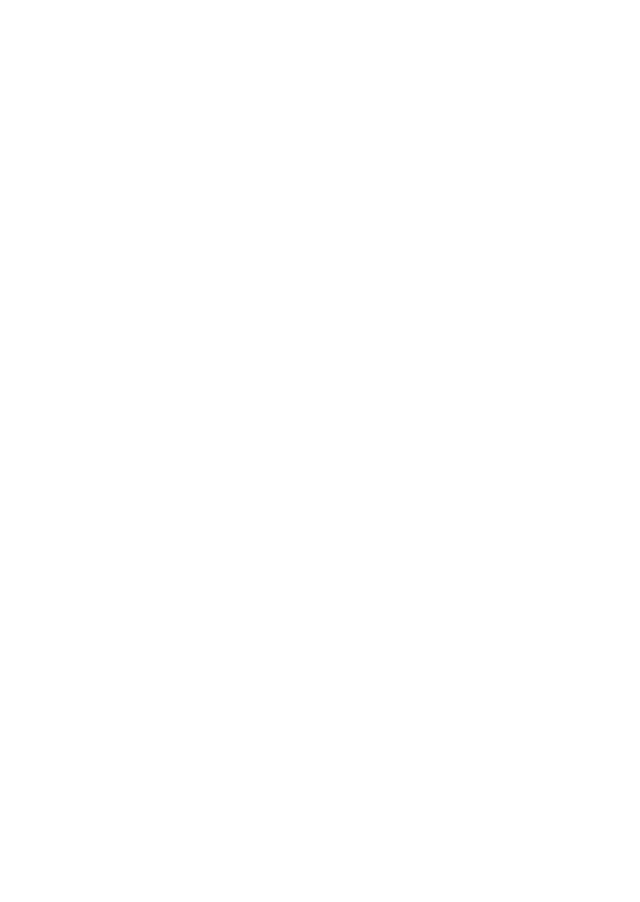
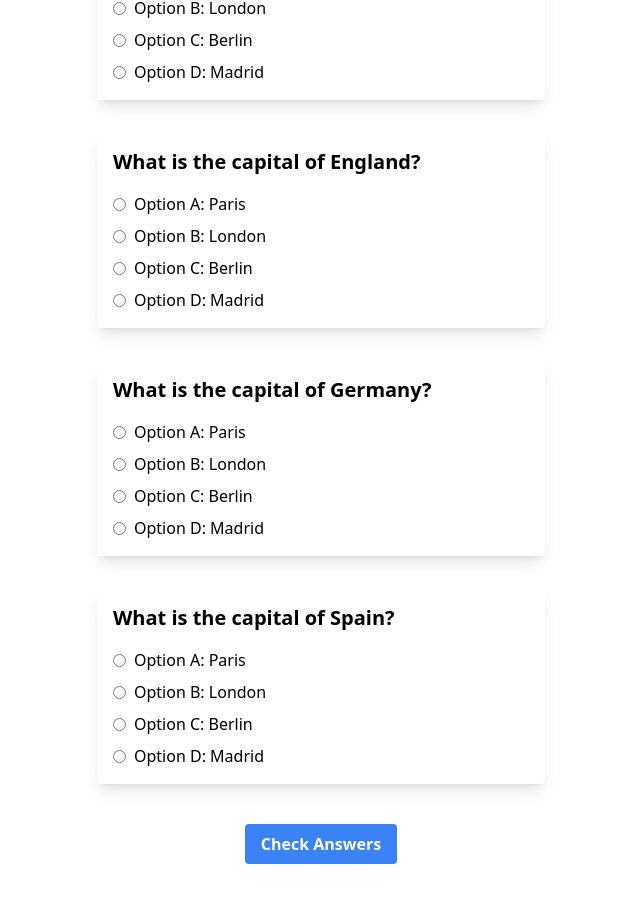
Before and after one commit to compass-workshop/quiz-frontend, a Nuxt app: page / in a window 1280 px wide. Shown: the part 200-1102 px from the top of the page, without its empty margins (319-959 px from the left). Before the commit the page ends 800 px from the top, so only its background shows below. Built offline with nearby package versions, Linux system fonts and the light colour scheme.

Commit message:
Question Componenet created

```diff
--- /dev/null
+++ b/components/QuizQuestion.vue
@@ -0,0 +1,38 @@
+<template>
+    <div class="max-w-md mx-auto mt-8 p-4 bg-white rounded shadow-lg">
+      <h1 class="text-xl font-semibold mb-4">{{ question }}</h1>
+
+      <div class="space-y-2">
+        <div v-for="(option, index) in options" :key="index" class="flex items-center">
+          <input :id="`option${index}${indexs}`" type="radio" :name="`answer${questionIndex}`" :value="option" v-model="selectedOption" @click="changeAnswer(option,index)" >
+          <label :for="`option${index}${indexs}`" class="ml-2">{{ `Option ${String.fromCharCode(65 + index)}: ${option}` }}</label>
+        </div>
+      </div>
+    </div>
+  </template>
+
+  <script setup>
+  const props = defineProps({
+    question: String,
+    options: Array,
+    questionIndex: Number,
+    answer: {
+        type: String,
+        default: ""
+    },
+    indexs: {
+        type: Number,
+        default: 0
+    },
+  });
+  const emit = defineEmits(["selectAnswer"]);
+    const { question, options, questionIndex,answer,index } = toRefs(props);
+    const selectedOption = ref(answer.value);
+    const changeAnswer = (option,index) => {
+        const payload = {
+            option,
+            index
+        }
+        emit("selectAnswer",payload);
+    }
+  </script>
--- /dev/null
+++ b/pages/index.vue
@@ -0,0 +1,30 @@
+<template>
+    <div>
+      <h1 class="text-2xl font-semibold text-center pt-10">Quiz</h1>
+
+      <QuizQuestion v-for="(question, index) in question" :key="index" :question="question" :indexs="index" :options="options[index]"  :questionIndex="index" @selectAnswer="changeAnswer"/>
+      <div class="flex justify-center my-10">
+        <button class="bg-blue-500 hover:bg-blue-700 text-white font-bold py-2 px-4 rounded " @click="checkAnswers">Check Answers</button>
+      </div>
+    </div>
+  </template>
+
+  <script setup>
+    const question = ref(["What is the capital of France?","What is the capital of England?","What is the capital of Germany?","What is the capital of Spain?"]);
+    const options = ref([["Paris", "London", "Berlin", "Madrid"],["Paris", "London", "Berlin", "Madrid"],["Paris", "London", "Berlin", "Madrid"],["Paris", "London", "Berlin", "Madrid"]]);
+    const answer = ref(["Paris","London","Berlin","Madrid"]);
+    const defaultAnswer = ref(["","","",""]);
+    const changeAnswer = (payload) => {
+        const {option,index} = payload;
+        defaultAnswer.value[index] = option;
+    }
+    const checkAnswers = () => {
+        let score = 0;
+        for(let i = 0; i < answer.value.length; i++){
+            if(answer.value[i] === defaultAnswer.value[i]){
+                score++;
+            }
+        }
+        alert(`You scored ${score} out of ${answer.value.length}`);
+    }
+  </script>
```
